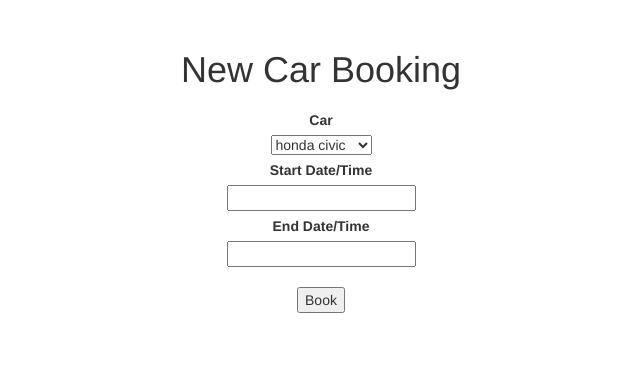
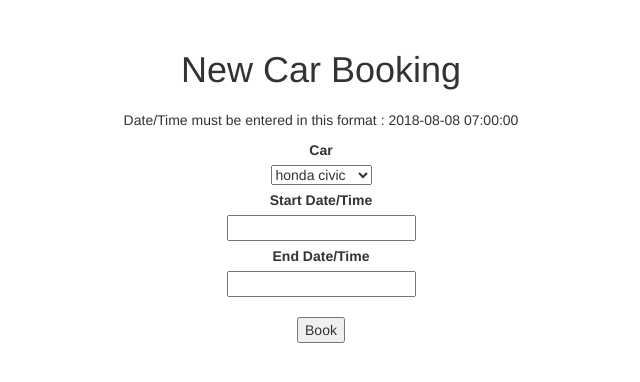
Before and after one commit to nishanthc/Car-Booking-Management, a Flask app: template templates/booking/new.html in a window 1280 px wide. Shown: the part 62-444 px from the top of the page, without its empty margins (319-959 px from the left). Run offline with Flask 2, Linux system fonts and the light colour scheme; the template is opened without the code that fills it: values that come from a table or form of the project are taken from there, others are empty; parts of the project's set-up code (start-up, migrations or seed data) failed here and were passed over; some libraries are stand-ins or nearby versions.

Commit message:
Added instructions on how to add date/time

```diff
--- a/templates/booking/new.html
+++ b/templates/booking/new.html
@@ -13,6 +13,7 @@
           </div>
       {% endfor %}
     {% from "./helpers/_form_helper.html" import render_field %}
+    <p> Date/Time must be entered in this format : 2018-08-08 07:00:00 </p>
     <form method="POST" action="/bookings/new">
          <dl>
             {{ form.csrf_token }}
```
